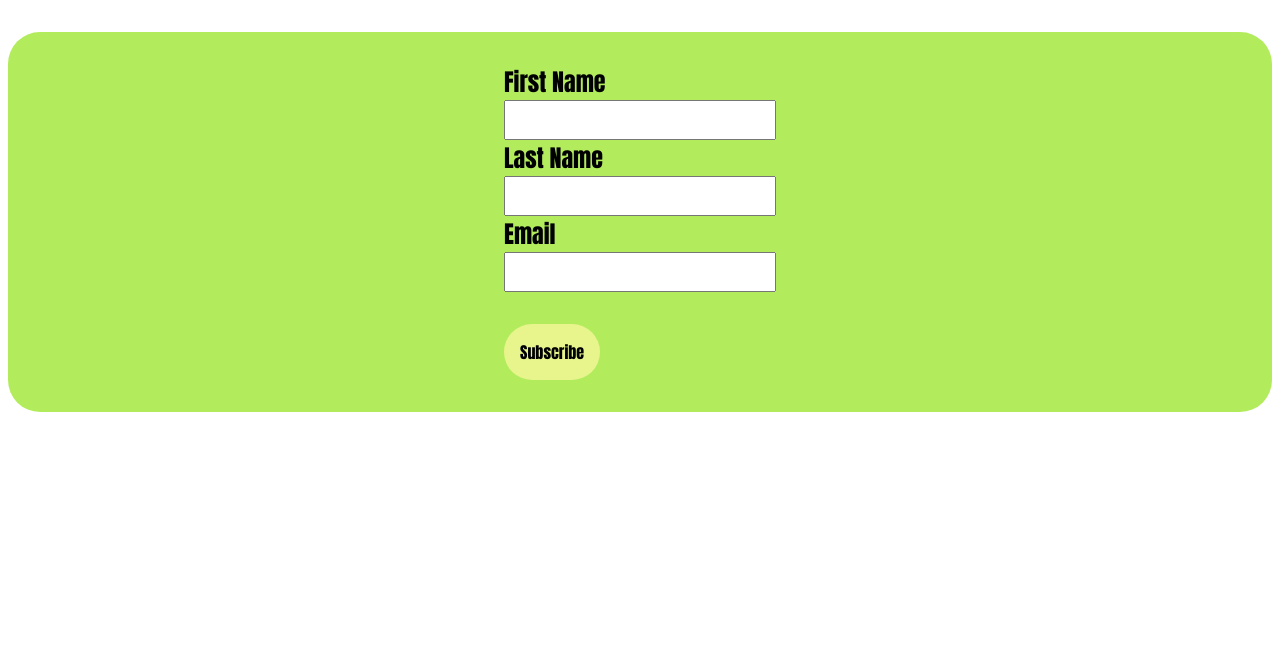
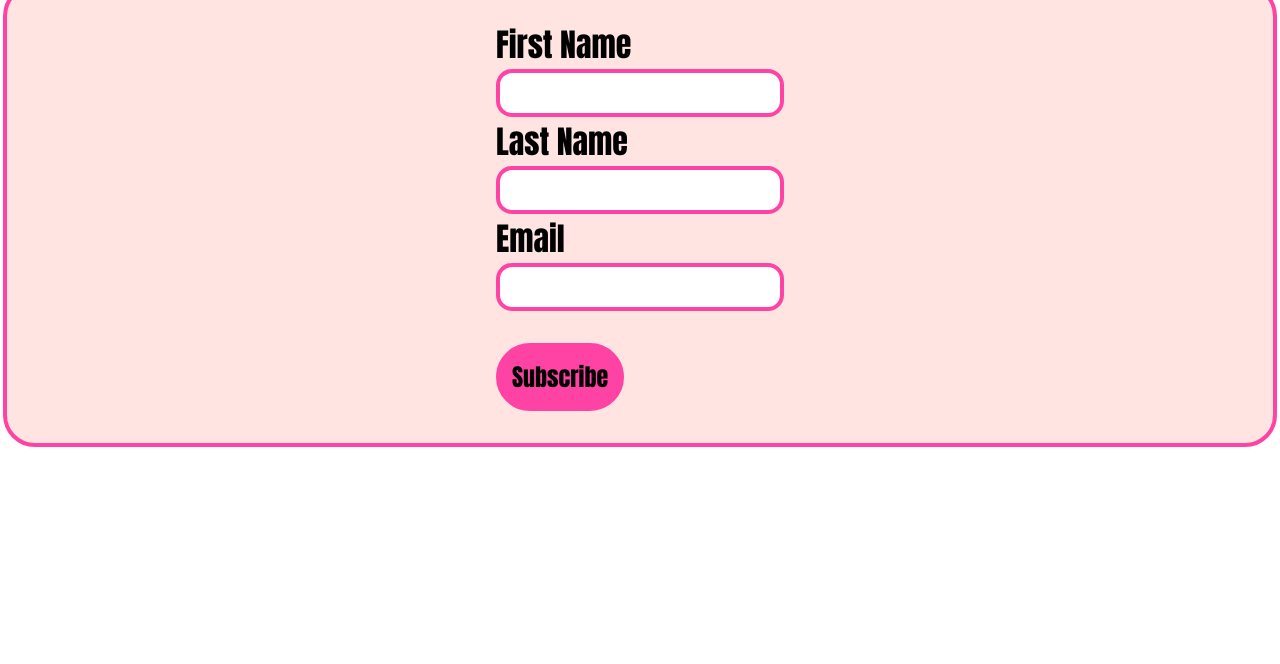
Before and after one commit to VioletViolaVi/contact_form, a plain HTML site: page index.html in a window 1280 px wide. Shown: the part 136-800 px from the top of the page. Drawn offline with Linux system fonts and the light colour scheme; a web font is replaced by a local one.

Commit message:
change style of form

```diff
--- a/styles.css
+++ b/styles.css
@@ -16,7 +16,7 @@ body {
 
 /**************************************************** header */
 .main-tile h1 {
-  margin: 3rem 0;
+  margin: 2rem 0 1rem;
   font-size: 3rem;
 }
 
@@ -26,31 +26,40 @@ body {
   justify-content: center;
   justify-items: start;
   border-radius: 2rem;
-  margin: 0 0.5rem;
+  margin: 0 0.2rem;
   padding: 2rem 0;
-  background-color: #b2ec5d;
+  background-color: #ffe4e1;
+  border: #ff43a4 solid 0.3rem;
 }
 
 .form-bg label {
-  font-size: 1.5rem;
+  font-size: 2rem;
 }
 
 .form-bg input[type="text"],
 .form-bg input[type="email"] {
-  width: 17rem;
-  height: 2.5rem;
-  padding: 0.5rem 0.5rem 0.5rem 1rem;
+  width: 18rem;
+  height: 3rem;
+  padding: 0.5rem;
   font-size: 1.5rem;
+  outline: none;
+  border: #ff43a4 solid 0.3rem;
+  border-radius: 1rem;
 }
 
 .form-bg button {
   cursor: pointer;
   margin-top: 2rem;
   outline: none;
-  padding: 1rem;
-  font-size: 1rem;
-  font-weight: 800;
-  border-radius: 2rem;
-  background-color: #e8f48c;
-  border: #e8f48c;
+  padding: 0.5rem;
+  font-size: 1.5rem;
+  font-weight: 900;
+  border-radius: 4rem;
+  background-color: #ff43a4;
+  border: #ff43a4 solid 0.5rem;
 }
+
+.form-bg button:hover {
+  background-color: #d70040;
+  border: #d70040 solid 0.5rem;
+}
```
